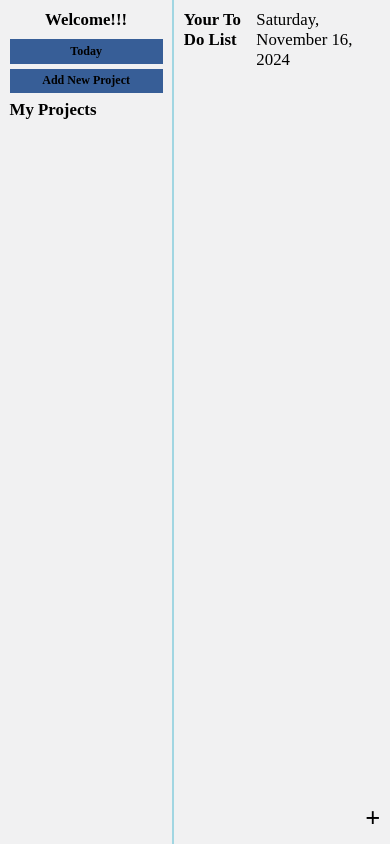
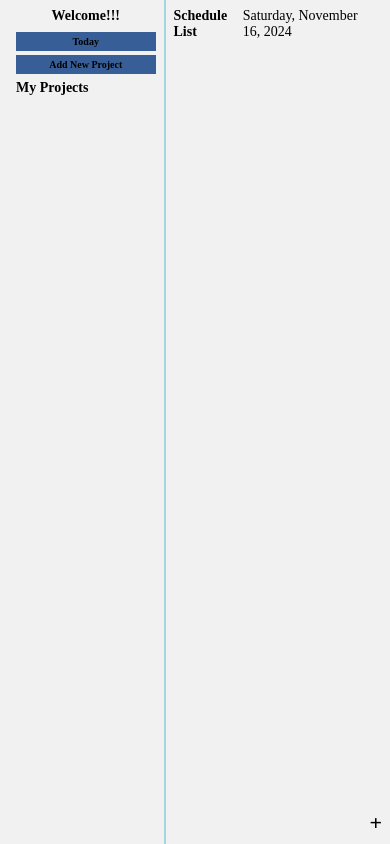
Before and after one commit to KwabenaNkrumahRichard/todoList, a plain HTML site: page index.html in a window 390 px wide. Drawn offline with Linux system fonts and the light colour scheme.

Commit message:
made some changes

```diff
--- a/index.html
+++ b/index.html
@@ -7,7 +7,7 @@
     <link rel="stylesheet" href="style.css" />
     <script defer type="module" src="js/script.js"></script>
   </head>
-  <body id="body" class="body">
+  <body>
     <form action="" id="add-project-form">
       <div class="overlay">
         <div>
@@ -93,7 +93,7 @@
 
       <div class="display">
         <header class="heading">
-          <h2 class="heading-title">Your To Do List</h2>
+          <h2 class="heading-title">Schedule List</h2>
           <div class="heading-date"></div>
           <!-- <div class="button-hide">
             <div></div>
--- a/style.css
+++ b/style.css
@@ -140,7 +140,6 @@ ul {
   padding: 1rem;
   background-color: var(--color-primary);
   min-width: 10%;
-  max-width: 40%;
   border-radius: 0.5rem;
 }
 .todo:not(:last-child) {
@@ -335,9 +334,18 @@ textarea {
   margin-bottom: 0.2rem;
 }
 
-@media (max-width: 970px) {
+@media (max-width: 750px) {
   html {
-    font-size: 30%;
+    font-size: 25%;
+  }
+  body {
+    padding-left: 2rem;
+  }
+  .nav {
+    width: 15vw;
+  }
+  .display {
+    width: 85vw;
   }
   .button-hide {
     display: block;
@@ -359,7 +367,7 @@ textarea {
   }
 
   .todo-item {
-    min-width: 24.9rem;
+    width: 90%;
   }
   .overlay > div {
     width: 32rem;
```
